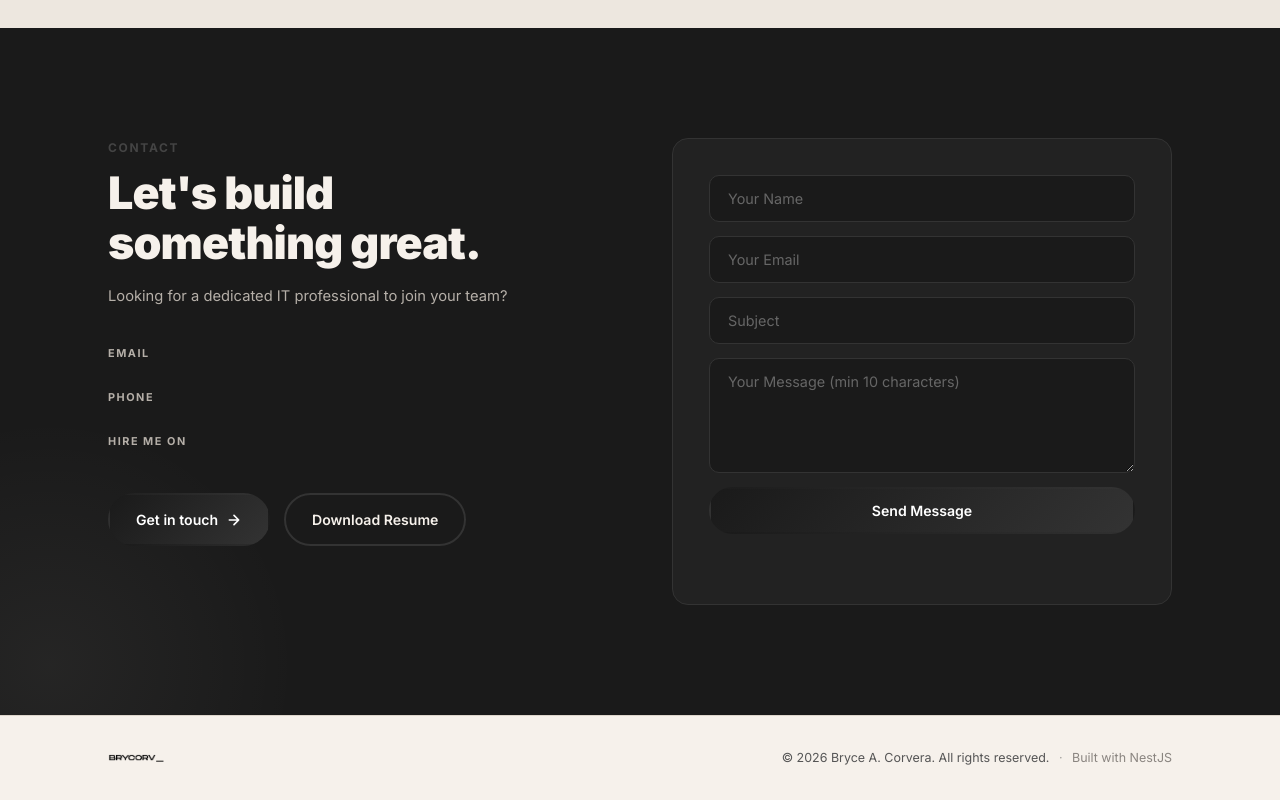
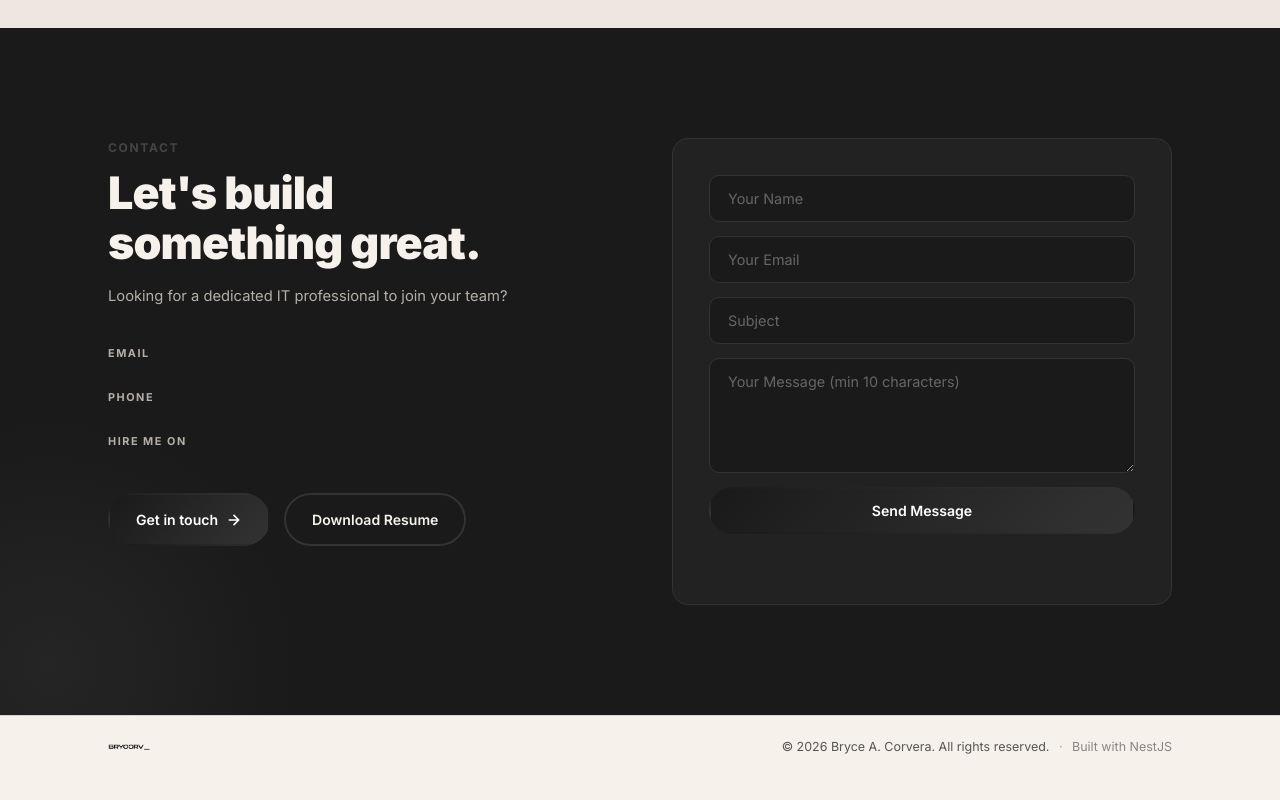
Before and after one commit to Bryzsx/nestJS_Portfolio, a website: page public/index.html in a window 1280 px wide. Shown: the part 2964-3764 px from the top of the page. After the commit the page ends 3742 px from the top, so only its background shows below. Drawn offline with Linux system fonts and the light colour scheme; no server answers.

Commit message:
Footer: thin again (10px padding), logo 42px to fit
Made-with: Cursor

```diff
--- a/public/css/style.css
+++ b/public/css/style.css
@@ -512,11 +512,11 @@ ul { list-style: none; }
 .footer {
   background: var(--bg); color: var(--text-secondary);
   border-top: 1px solid var(--border);
-  padding: 14px 0; font-size: 0.78rem;
+  padding: 10px 0; font-size: 0.78rem;
 }
 .footer-inner { display: flex; justify-content: space-between; align-items: center; flex-wrap: wrap; gap: 8px; }
 .footer-logo { display: flex; align-items: center; }
-.footer-logo-img { height: 56px; width: auto; object-fit: contain; }
+.footer-logo-img { height: 42px; width: auto; object-fit: contain; }
 .footer-right { margin: 0; color: var(--text-secondary); }
 .footer-sep { opacity: 0.5; margin: 0 6px; }
 .footer-note { color: var(--text-muted); font-size: 0.78rem; }
```
